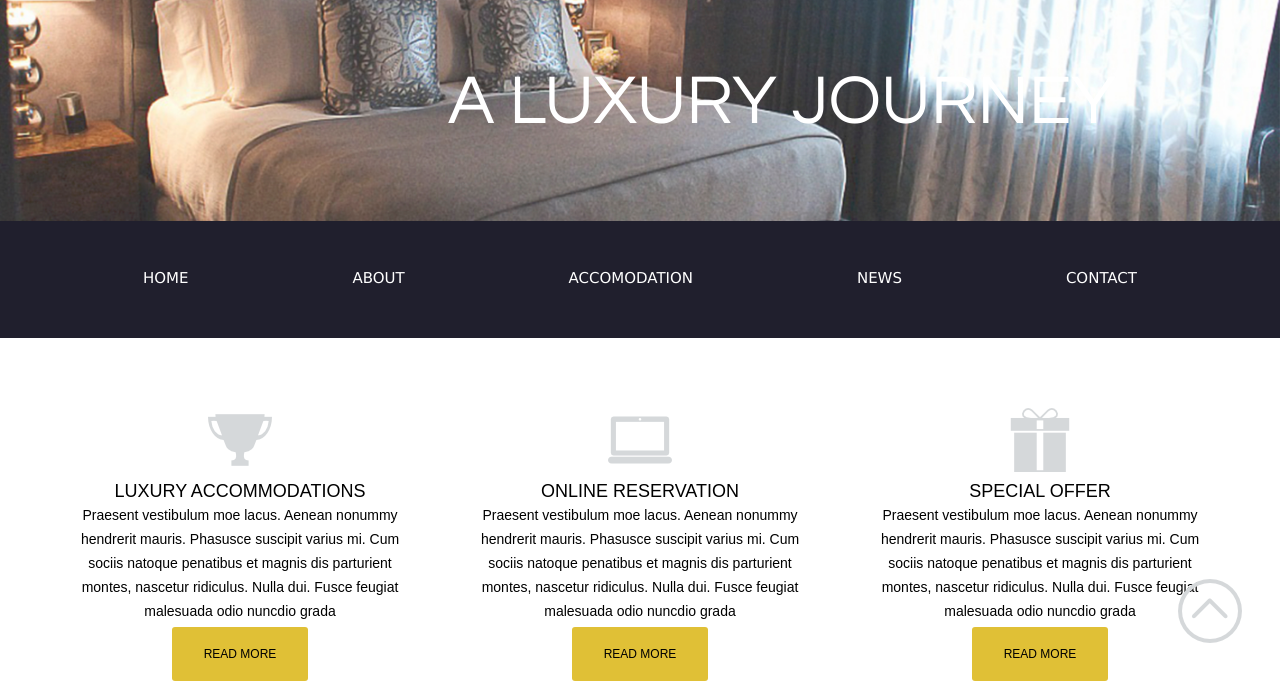
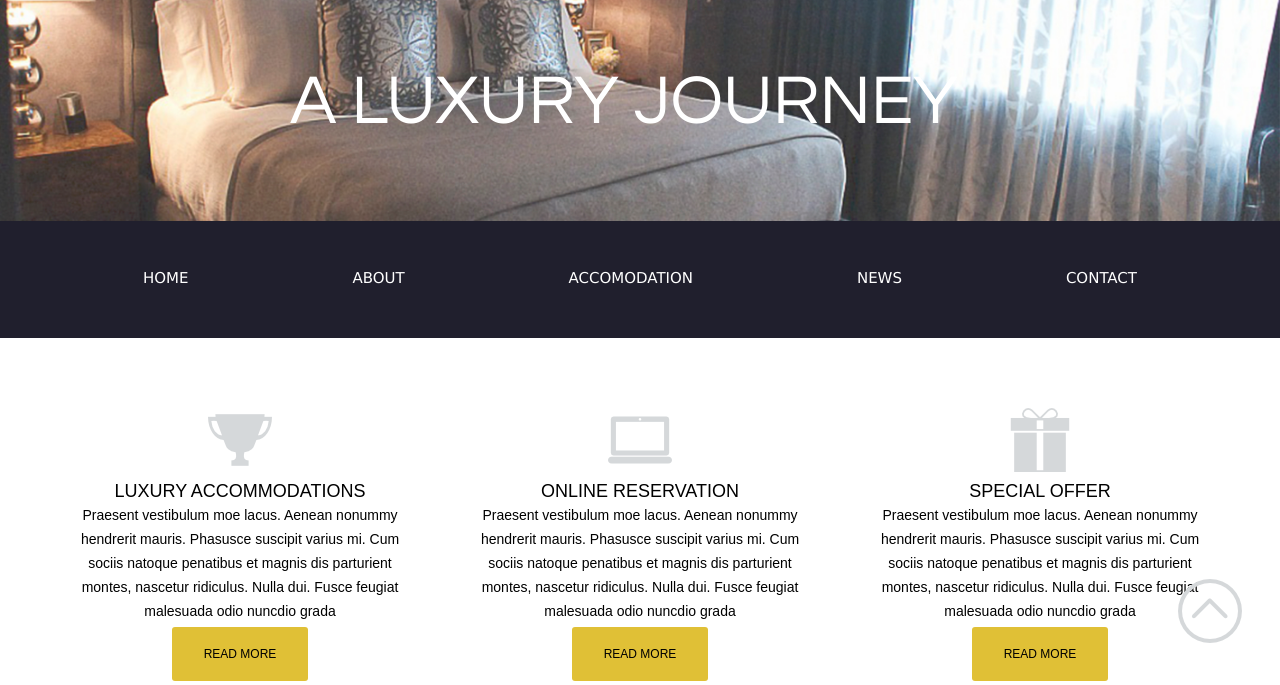
Before and after one commit to OlenaMikula/hotel, a plain HTML site: page index.html in a window 1280 px wide. Shown: the part 150-835 px from the top of the page. Drawn offline with Linux system fonts and the light colour scheme.

Commit message:
Initial commit

```diff
--- a/css/index.css
+++ b/css/index.css
@@ -57,12 +57,16 @@ a, a:hover {text-decoration: none}
 
 
 .text {
-    position: absolute;
-    top: 30%;
-    left: 35%;
+    max-width: 700px;
+    margin: auto;
     color: white;
     font-size: 500%;
     font-family:  Century Gothic;
+}
+.text p {
+    position: absolute;
+    top: 30%;
+
 }
 
 
@@ -118,7 +122,6 @@ padding-bottom: 3px;
 
 
 .more {
-    margin-top: 70px;
     max-width: 1150px;
     margin: auto;
 }
```
